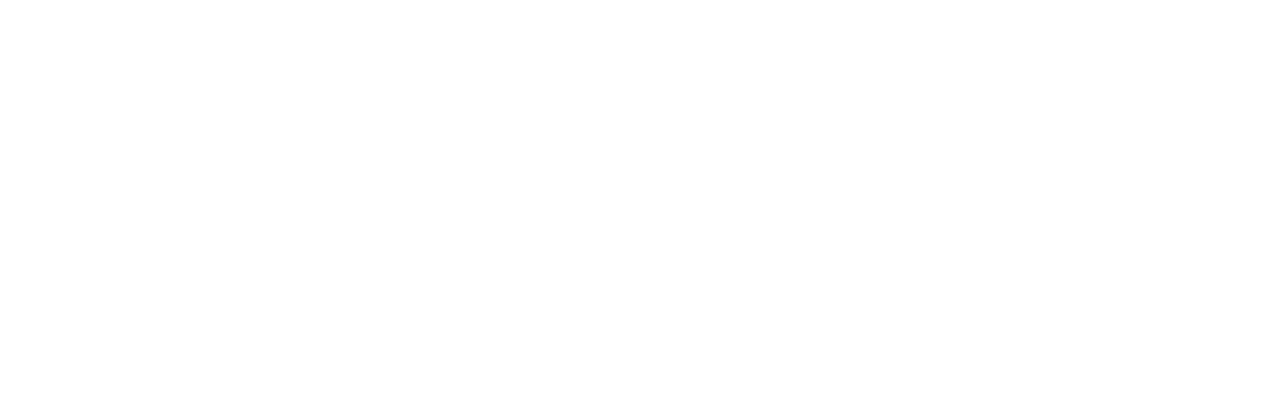
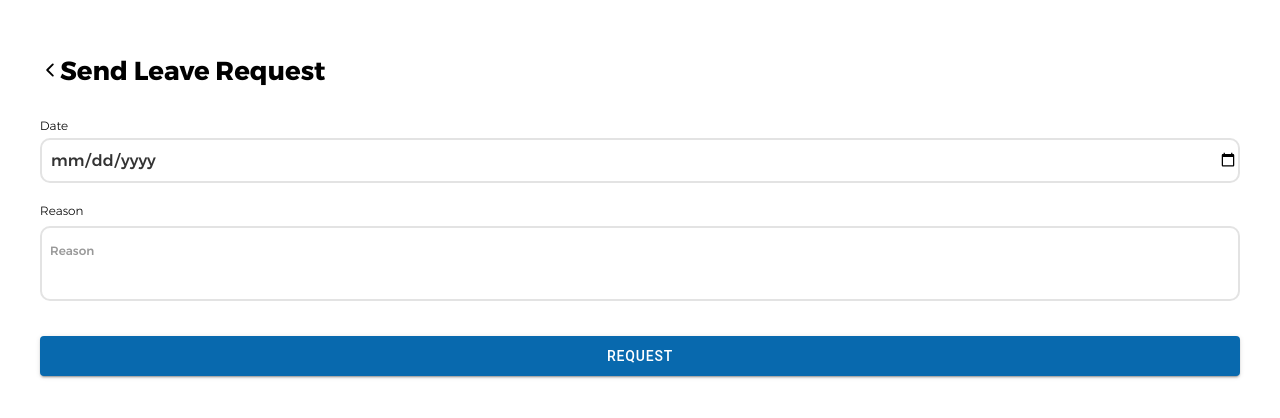
Before and after one commit to taniyashahi12/Mobile-App, a React (Create React App) app: page /Leave in a window 1280 px wide. Shown: the part 194-612 px from the top of the page. Built offline with nearby package versions, Linux system fonts and the light colour scheme.

Commit message:
added pages

```diff
--- a/src/App.tsx
+++ b/src/App.tsx
@@ -1,9 +1,12 @@
 import { Redirect, Route } from 'react-router-dom';
 import { IonApp, IonRouterOutlet, setupIonicReact } from '@ionic/react';
 import { IonReactRouter } from '@ionic/react-router';
+import Splash from './pages/Splash';
+import Home from './pages/Home';
 import Login from './pages/Login';
 import Sign from './pages/Sign';
-import Splash from './pages/Splash';
+import Addreport from './pages/Addreport';
+import Leave from './pages/Leave';
 
 /* Core CSS required for Ionic components to work properly */
 import '@ionic/react/css/core.css';
@@ -31,14 +34,23 @@
   <IonApp>
     <IonReactRouter>
       <IonRouterOutlet>
+        <Route exact path="/">
+          <Splash />
+        </Route>
+        <Route exact path="/Home">
+          <Home />
+        </Route>
         <Route exact path="/Login">
           <Login />
         </Route>
         <Route exact path="/Sign">
           <Sign />
         </Route>
-        <Route exact path="/">
-          <Splash />
+        <Route exact path="/Addreport">
+          <Addreport />
+        </Route>
+         <Route exact path="/Leave">
+          <Leave />
         </Route>
       </IonRouterOutlet>
     </IonReactRouter>
--- /dev/null
+++ b/src/pages/Addreport.tsx
@@ -0,0 +1,31 @@
+import './Global.css';
+import {IonPage, IonInput, IonButton, IonTextarea, IonIcon} from '@ionic/react';
+
+const Addreport = () => {
+	return (
+		<IonPage>
+			<div className="container-padding">
+				  <div className="ion-align-center">
+				  	<div className="heading_login flex_container add_report">
+				  		<a href="/"><IonIcon className="back-icon" name="chevron-back-outline"></IonIcon></a>
+				  		<h1>Add Report</h1>
+				  	</div>
+				  	<p className="add_report_text">you can add outgoing report</p>
+				  	<div className="input_ion">
+					  	<form>
+					  		<div className="form_container">
+					  			<label className="label_name">Day End</label>
+					  			<IonTextarea placeholder="Completed Work" className="form_input height_zero"></IonTextarea>
+					  		</div>
+					  		<div className="register_container">
+					  			<IonButton className="register_button" type="submit" expand="block">Submit</IonButton>
+					  		</div>
+					  	</form>
+				  	</div>
+				  </div>
+			</div>
+		</IonPage>
+		);
+};
+
+export default Addreport;
--- a/src/pages/Global.css
+++ b/src/pages/Global.css
@@ -65,7 +65,7 @@
   width: 50px;
 }
 .container-padding{
-  padding: 80px 40px 80px 40px;
+  padding: 40px 40px 40px 40px;
   display: flex;
     width: 100%;
     flex-direction: column;
@@ -98,6 +98,9 @@
     font-family: MontserratMedium;
     height: 45px;
     border: 2px solid #e3e3e3;
+    color: #333;
+    line-height: 25px;
+    font-size: 16px;
 }
 ::placeholder{
   color: #f1f3f4;
@@ -119,6 +122,7 @@
 .flex-container{
   display: flex;
   justify-content: space-between;
+  align-items: center;
 }
 .margin-bottom{
   margin-bottom: 20px;
@@ -141,3 +145,46 @@
   display: block;
   font-family: MontserratLight;
 }
+.height_zero{
+  height: auto;
+}
+/*addreport*/
+.flex_container{
+  display: flex;
+  align-items: baseline;
+}
+.add_report h1{
+  margin: 0;
+  margin-left: 6px;
+}
+.add_report_text{
+  font-family: montserratlight;
+    font-size: 18px;
+}
+/*leave*/
+.leave_request{
+  padding-bottom: 20px;
+}
+/*home*/
+.padding-home{
+  padding: 20px;
+}
+.admin_name{
+  text-transform: capitalize;
+  font-family: MontserratMedium;
+}
+.m-left{
+  margin-left: 5px;
+}
+.ul_list .list{
+  border-width: 50%;
+  border-bottom: 2px solid #e3e3e3;
+}
+.list-text{
+  font-family: MontserratMedium;
+  font-size: 14px;
+  color: #333;
+}
+.list-text a{
+  color: #333;
+}
--- /dev/null
+++ b/src/pages/Home.tsx
@@ -0,0 +1,31 @@
+import './Global.css';
+import { IonPage, IonImg, IonButton, IonPopover, IonContent, IonIcon, IonProgressBar } from '@ionic/react';
+
+const Home = () => {
+	return(
+		<IonPage>
+		<div className="padding-home">
+			<div className="flex-container home_addreport">
+				<IonImg className="image_width" src='./assets/images/kuroit-logo.png' />
+				<div>
+					<IonButton id="cover-trigger" className="admin_name">
+						<IonIcon name="person"></IonIcon><span className="m-left">Taniya sahi</span>
+					</IonButton>
+				    <IonPopover trigger="cover-trigger" className="ul_list" size="auto">
+				        <IonContent class="ion-padding list-text list"><a href="/Addreport">Add Report</a></IonContent>
+				        <IonContent class="ion-padding list-text list"><a href="/Leave">Leave</a></IonContent>
+				        <IonContent class="ion-padding list-text list">Change Pin</IonContent>
+				        <IonContent class="ion-padding list-text">Logout</IonContent>
+				    </IonPopover>
+				</div>
+			</div>
+			<div className="ion-align-center">
+
+			</div>
+		</div>
+		<IonProgressBar value={0.4}></IonProgressBar>
+		</IonPage>
+		);
+};
+
+export default Home;
--- /dev/null
+++ b/src/pages/Leave.tsx
@@ -0,0 +1,34 @@
+import './Global.css';
+import {IonPage, IonInput, IonButton, IonTextarea, IonIcon} from '@ionic/react';
+
+const Leave = () =>{
+	return(
+		<IonPage>
+			<div className="container-padding">
+				  <div className="ion-align-center">
+				  	<div className="heading_login flex_container leave_request">
+				  		<a href="/"><IonIcon className="back-icon" name="chevron-back-outline"></IonIcon></a>
+				  		<h1>Send Leave Request</h1>
+				  	</div>
+				  	<div className="input_ion">
+					  	<form>
+					  	<div className="margin-bottom">
+					  			<label className="label_name">Date</label>
+					  			<IonInput className="form_input" type="date" value="" placeholder="Lorem"></IonInput>
+					  		</div>
+					  		<div className="margin-bottom">
+					  			<label className="label_name">Reason</label>
+					  			<IonTextarea placeholder="Reason" className="form_input height_zero"></IonTextarea>
+					  		</div>
+					  		<div className="register_container">
+					  			<IonButton className="register_button" type="submit" expand="block">Request</IonButton>
+					  		</div>
+					  	</form>
+				  	</div>
+				  </div>
+			</div>
+		</IonPage>
+		);
+};
+
+export default Leave;
--- a/src/pages/Sign.tsx
+++ b/src/pages/Sign.tsx
@@ -14,15 +14,15 @@
 		          		</div>
 		      			<div className="margin-bottom">
 		      				<label className="label_name">First Name</label>
-				  			<IonInput className="form_input" type="password" value="" placeholder="Lorem"></IonInput>
+				  			<IonInput className="form_input" type="text" value="" placeholder="Lorem"></IonInput>
 				  		</div>
 				  		<div className="margin-bottom">
 				  			<label className="label_name">Last Name</label>
-				  			<IonInput className="form_input" type="password" value="" placeholder="Ipsum"></IonInput>
+				  			<IonInput className="form_input" type="text" value="" placeholder="Ipsum"></IonInput>
 				  		</div>
 				  		<div className="margin-bottom">
 				  			<label className="label_name">Email</label>
-				  			<IonInput className="form_input" type="password" value="" placeholder="xyz@kuroit.com"></IonInput>
+				  			<IonInput className="form_input" type="email" value="" placeholder="xyz@kuroit.com"></IonInput>
 				  		</div>
 				  		<div className="margin-bottom">
 				  			<label className="label_name">Enter Your Pin</label>
```
